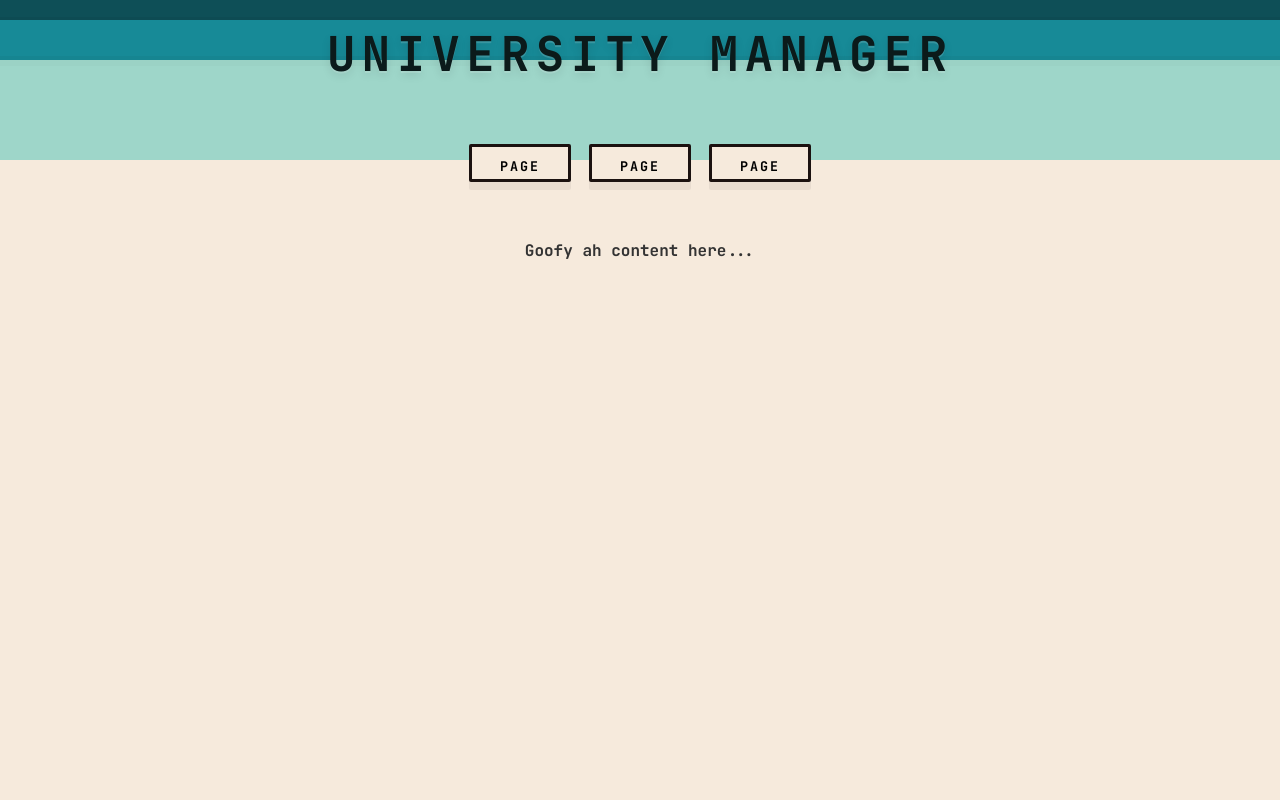
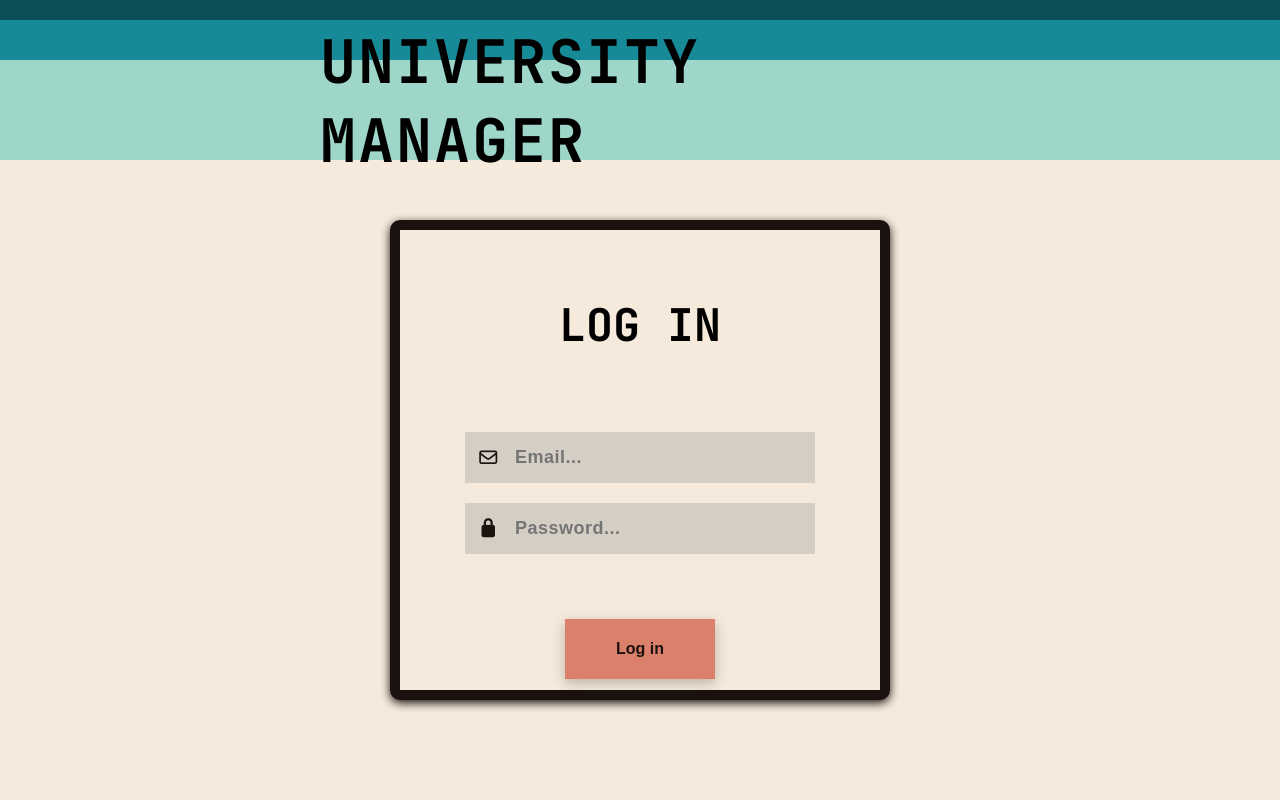
Before and after one commit to bvincDev/University_Management_System, a Flask app: page / in a window 1280 px wide. Run offline with Flask 3, Linux system fonts and the light colour scheme; some libraries are stand-ins or nearby versions.

Commit message:
joy to the world

```diff
--- /dev/null
+++ b/static/css/login.css
@@ -0,0 +1,77 @@
+.page-body {
+  display: flex;
+  justify-content: center;
+  align-items: center;
+  min-height: 60vh;
+}
+
+.content-box {
+    background: var(--page-bg);
+    padding: 20px;
+    width: 500px;
+    height: 60vh;
+    border-radius: 10px;
+    border: 10px solid var(--custom-black);
+    text-align: center;
+    display: flex;
+    flex-direction: column;
+    align-items: center;
+    box-shadow: 0 3px 10px var(--custom-black);
+}
+
+.content-box form {
+    width: 100%;
+    display: flex;
+    flex-direction: column;
+    align-items: center;
+}
+
+.input-wrapper {
+    position: relative;
+    width: 350px;
+}
+
+.input-wrapper i {
+    position: absolute;
+    left: 12px;
+    top: 35%;
+    transform: translateY(-50%);
+    font-size: 18px;
+    color: var(--custom-black);
+}
+
+#email, #password {
+    background-color: #D5CEC5;
+    width: 100%;
+    padding: 15px;
+    font-size: 15px;
+    box-sizing: border-box;
+    color: var(--custom-black);
+    font-size: 18px;
+    font-weight: bold;
+    border: none;
+    letter-spacing: 0.5px;
+    padding-left: 50px;
+    margin-bottom: 20px;
+}
+
+#login {
+    background-color: var(--salmon);
+    width: 150px;
+    height: 60px;
+    padding: 10px;
+    color: var(--custom-black);
+    font-size: 16px;
+    font-weight: bold;
+    margin-top: 45px;
+    border: none;
+    cursor: pointer;
+    box-shadow: 0 4px 12px rgba(0,0,0,0.25);
+    transition: background-color 0.2s ease, box-shadow 0.2s ease, transform 0.2s ease;
+}
+
+#login:hover {
+    background-color: #e28577;
+    box-shadow: 0 6px 18px rgba(0,0,0,0.35);
+    transform: translateY(-2px);
+}
--- a/static/css/style.css
+++ b/static/css/style.css
@@ -1,9 +1,11 @@
 :root{
-  --dark-strip: #0e4f57;    /* thin dark bar at very top */
-  --teal-strip: #178a97;    /* middle darker teal */
-  --mint-area: #9ed6c9;     /* large strip behind title */
-  --page-bg: #f6eadc;       /* pale cream page background */
-  --accent-border: #1b1210; /* button border */
+  --dark-strip: #0e4f57;
+  --teal-strip: #178a97;
+  --mint-area: #9ed6c9;
+  --page-bg: #f6eadc;
+  --custom-black: #1b1210;
+  --foot-strip: #FEE3AC;
+  --salmon: #DB806B;
   --font: 'JetBrains Mono', monospace;
 }
 
@@ -25,9 +27,9 @@
 }
 
 .stripe{ width:100%; display:block; }
-.stripe-top{ height:20px; background:var(--dark-strip); box-shadow: inset 0 -3px rgba(0,0,0,0.05); }
-.stripe-mid{ height:40px; background:var(--teal-strip); border-bottom:4px solid rgba(0,0,0,0.04); }
-.stripe-large{ height:100px; background:var(--mint-area); border-top:6px solid rgba(0,0,0,0.02); }
+.stripe-top{ height:20px; background:var(--dark-strip); /*box-shadow: inset 0 -3px rgba(0,0,0,0.05);*/ }
+.stripe-mid{ height:40px; background:var(--teal-strip); /*border-bottom:4px solid rgba(0,0,0,0.04);*/ }
+.stripe-large{ height:100px; background:var(--mint-area); /*border-top:6px solid rgba(0,0,0,0.02);*/ }
 
 .site-title{
   position:absolute;
@@ -38,44 +40,17 @@
   padding:0;
   font-family:var(--font);
   font-weight:700;
-  letter-spacing:6px;
+  letter-spacing:2px;
   text-transform:uppercase;
-  font-size:48px;
-  color:#0b1a1a;
-  -webkit-font-smoothing:antialiased;
-  text-shadow: 0 2px 0 rgba(255,255,255,0.15),
-               0 4px 10px rgba(0,0,0,0.1);
+  font-size:60px;
+  color: (--custom-black);
   z-index:10;
   background:transparent;
   pointer-events:none;
 }
 
-.tab-row{
-  position:absolute;
-  left:50%;
-  transform:translateX(-50%);
-  bottom:-22px;
-  display:flex;
-  gap:18px;
-  justify-content:center;
-  align-items:center;
-  z-index:8;
-}
 
-
-.tab{
-  font-family:var(--font);
-  font-weight:700;
-  letter-spacing:2px;
-  text-transform:uppercase;
-  background:var(--page-bg);
-  border:3px solid var(--accent-border);
-  padding:10px 28px;
-  min-width:90px;
-  height:38px;
-  cursor:pointer;
-  box-shadow: 0 8px 0 rgba(0,0,0,0.06);
-  outline:none;
-  transition:transform .12s ease, box-shadow .12s ease;
-  border-radius:2px;
-}
+/*.strip-bottom{
+  height:40px;
+  background:var(--foot-strip);
+}*/
--- a/templates/index.html
+++ b/templates/index.html
@@ -6,26 +6,48 @@
     <title>index</title>
     <!-- JetBrains Mono (Bold) (font from the figma) -->
     <link href="https://fonts.googleapis.com/css2?family=JetBrains+Mono:wght@700&display=swap" rel="stylesheet">
+    <link rel="stylesheet" href="https://cdnjs.cloudflare.com/ajax/libs/font-awesome/7.0.1/css/all.min.css" integrity="sha512-2SwdPD6INVrV/lHTZbO2nodKhrnDdJK9/kg2XD1r9uGqPo1cUbujc+IYdlYdEErWNu69gVcYgdxlmVmzTWnetw==" crossorigin="anonymous" referrerpolicy="no-referrer" />
 
     <link rel="stylesheet" href="{{ url_for('static', filename='css/style.css') }}">
+    <link rel="stylesheet" href="{{ url_for('static', filename='css/login.css') }}">
+
+
   </head>
   <body>
     <header class="site-header" role="banner">
+
       <div class="stripe stripe-top"></div>
       <div class="stripe stripe-mid"></div>
       <div class="stripe stripe-large"></div>
 
-      <h1 class="site-title">University Manager</h1>
+      <h1 class="site-title">UNIVERSITY MANAGER</h1>
 
-      <nav class="tab-row" role="navigation" aria-label="primary">
-        <button class="tab" aria-label="Page 1">PAGE</button>
-        <button class="tab" aria-label="Page 2">PAGE</button>
-        <button class="tab" aria-label="Page 3">PAGE</button>
-      </nav>
     </header>
 
     <main class="page-body">
-      <p style="text-align:center; color:#333; margin-top:80px;">Goofy ah content here...</p>
+
+      <div class = "content-box">
+        <p style = "font-size: 45px;">LOG IN<p>
+        <form method="POST" action="{{ url_for('index') }}">
+          <div class="input-wrapper email">
+            <i class="fa-regular fa-envelope"></i>
+            <input type="text" id="email" name="email" placeholder="Email..." required />
+          </div>
+
+          <div class = "input-wrapper password">
+            <i class="fa-solid fa-lock"></i>
+            <input type="password" id="password" name="password" minlength="1"  placeholder="Password..." required />
+          </div>
+
+          <div>
+          <input id ="login" type="submit" value="Log in" />
+          </div>
+
+        </form>
+      </div>
+
     </main>
+
+    <!--<footer class = "stripe strip-bottom"></footer>-->
   </body>
 </html>
```
Also changed, not shown: index.txt (added, +31 -0 lines), style.txt (added, +81 -0 lines).
